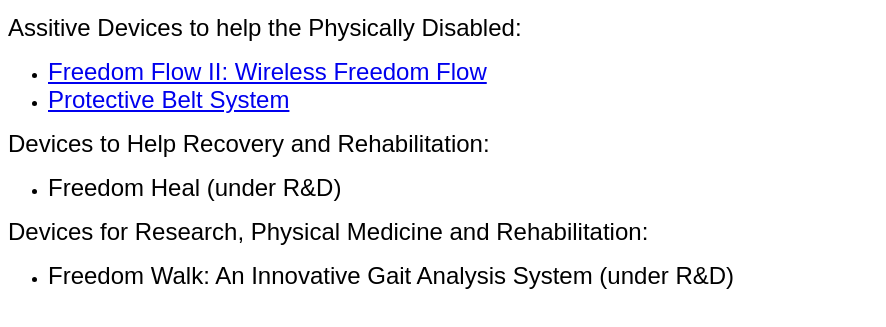
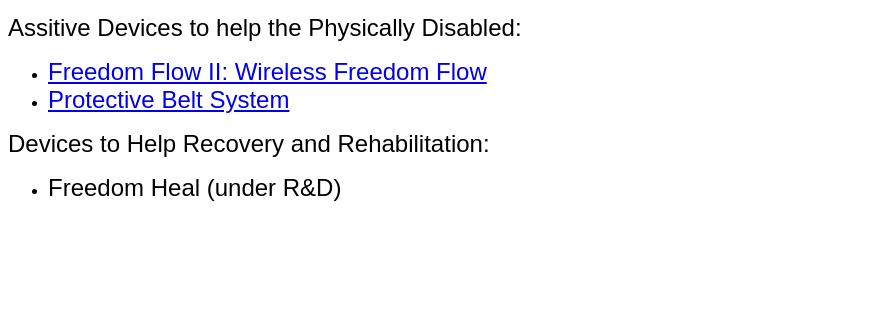
Before and after one commit to conceptdg/conceptdg.github.io, a plain HTML site: page products.htm in a window 1280 px wide. Shown: the part 91-418 px from the top of the page, without its empty margins (0-886 px from the left). Drawn offline with Linux system fonts and the light colour scheme.

Commit message:
chore: delete unmade things

```diff
--- a/products.htm
+++ b/products.htm
@@ -25,12 +25,6 @@
 <ul>
   <li><font size="5" face="Arial">Freedom Heal (under R&amp;D)</font></li>
 </ul>
-<p><font size="5" face="Arial">Devices for Research, Physical Medicine and Rehabilitation:</font></p>
-
-<ul>
-  <li><font size="5" face="Arial">Freedom Walk: An Innovative Gait Analysis
-    System </font><font size="5" face="Arial">(under R&amp;D)</font></li>
-</ul>
 
 </body>
 
```
